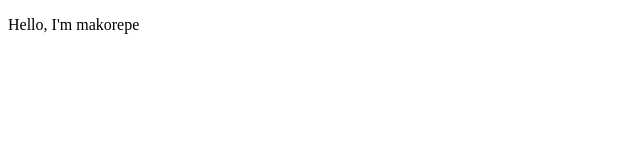
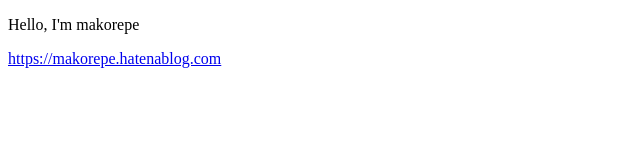
Before and after one commit to st-ry/st-ry.github.io, a plain HTML site: page index.html in a window 1280 px wide. Shown: the whole page, without its empty margins (0-640 px from the left). Drawn offline with Linux system fonts and the light colour scheme.

Commit message:
update url of blog

```diff
--- a/index.html
+++ b/index.html
@@ -6,6 +6,10 @@
   </head>
   <body>
     <p>Hello, I'm makorepe</p>
-    <p><a href="https://makorepe.hatenablog.com/"> </a></p>
+    <p>
+      <a href="https://makorepe.hatenablog.com/"
+        >https://makorepe.hatenablog.com</a
+      >
+    </p>
   </body>
 </html>
```
